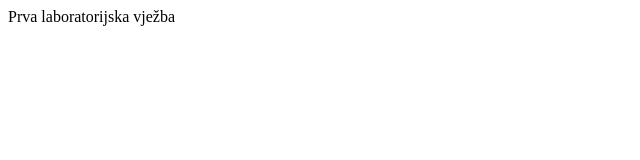
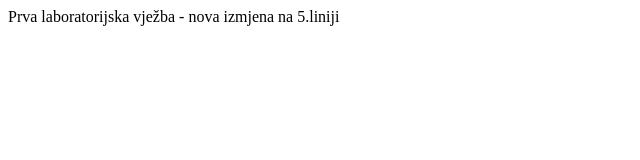
Before and after one commit to MarkoDunder/tpiuo, a plain HTML site: page index.html in a window 1280 px wide. Shown: the whole page, without its empty margins (0-640 px from the left). Drawn offline with Linux system fonts and the light colour scheme.

Commit message:
Commit for pull request

```diff
--- a/index.html
+++ b/index.html
@@ -1,6 +1,6 @@
 <!DOCTYPE html>
     <html>
     <body>
-    Prva laboratorijska vježba
+    Prva laboratorijska vježba - nova izmjena na 5.liniji
     </body>
     </html>
```
